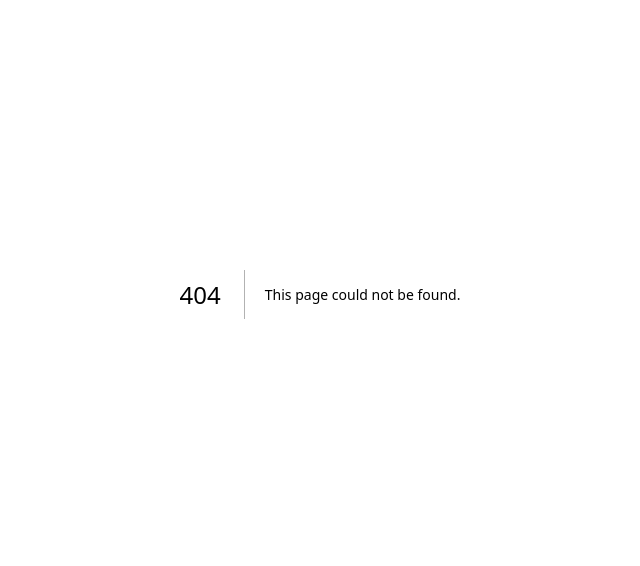
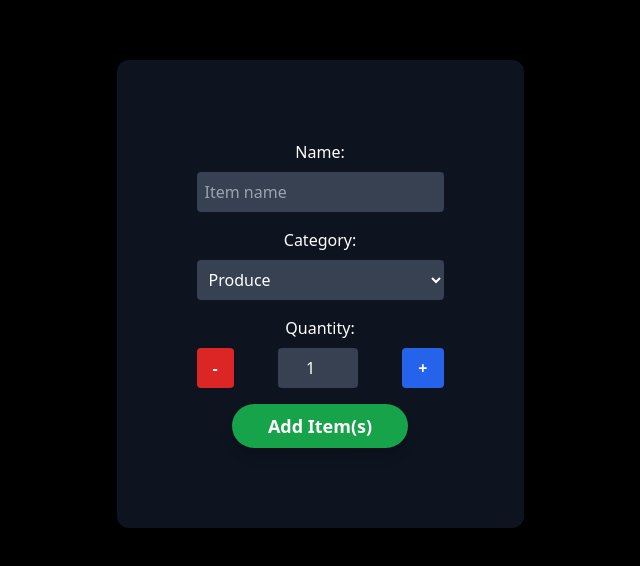
Before and after one commit to Haztky/cprg306-assignments, a Next.js app: page /week-5 in a window 1280 px wide. Before the commit this address had no page. Shown: the part 106-672 px from the top of the page, without its empty margins (320-960 px from the left). Built offline with nearby package versions, Linux system fonts and the light colour scheme.

Commit message:
Week 5
Pretty Straightforward
Learned a lot of cool stuff
Styling was kinda rough tho
But happy with the result
The End :)

```diff
--- a/app/page.js
+++ b/app/page.js
@@ -16,6 +16,9 @@ export default function Page() {
         <li className="mb-2">
           <Link href="/week-4" className="text-white font-semibold hover:text-red-500 transition-colors">Week 4</Link>
         </li>
+        <li className="mb-2">
+          <Link href="/week-5" className="text-white font-semibold hover:text-red-500 transition-colors">Week 5</Link>
+        </li>
       </ul>
     </div>
   );
--- /dev/null
+++ b/app/week-5/new-item.js
@@ -0,0 +1,124 @@
+"use client";
+
+import { useState } from "react";
+
+export function NameComponent({ name, setName }) {
+  return (
+    <div className="mb-4">
+      <label htmlFor="name" className="block text-white mb-2">
+        Name:
+      </label>
+      <input
+        id="name"
+        type="text"
+        value={name}
+        onChange={(e) => setName(e.target.value)}
+        placeholder="Item name"
+        className="w-full p-2 rounded bg-gray-700 text-white placeholder-gray-400"
+        required
+      />
+    </div>
+  );
+}
+
+export function CategoryComponent({ category, setCategory }) {
+  return (
+    <div className="mb-4">
+      <label htmlFor="category" className="block text-white mb-2">
+        Category:
+      </label>
+      <select
+        id="category"
+        value={category}
+        onChange={(e) => setCategory(e.target.value)}
+        className="w-full p-2 rounded bg-gray-700 text-white"
+      >
+        <option value="produce">Produce</option>
+        <option value="dairy">Dairy</option>
+        <option value="bakery">Bakery</option>
+        <option value="meat">Meat</option>
+        <option value="frozen foods">Frozen foods</option>
+        <option value="canned goods">Canned goods</option>
+        <option value="dry foods">Dry foods</option>
+        <option value="beverages">Beverages</option>
+        <option value="snacks">Snacks</option>
+        <option value="household">Household</option>
+        <option value="other">Other</option>
+      </select>
+    </div>
+  );
+}
+
+export default function HandleComponent() {
+  const [name, setName] = useState("");
+  const [category, setCategory] = useState("produce");
+  const [quantity, setQuantity] = useState(1);
+
+  const handleSubmit = (e) => {
+    e.preventDefault();
+    const item = { name, quantity, category };
+
+    console.log(item);
+    alert(`Item: ${name}, Quantity: ${quantity}, Category: ${category}`);
+
+    setName("");
+    setQuantity(1);
+    setCategory("produce");
+  };
+
+  const increment = () => setQuantity((prev) => Math.min(prev + 1, 20));
+  const decrement = () => setQuantity((prev) => Math.max(prev - 1, 1));
+
+  return (
+    <div className="flex items-center justify-center min-h-screen bg-black">
+      <div className="bg-gray-900 bg-opacity-80 p-20 rounded-xl shadow-2xl text-center">
+        <form onSubmit={handleSubmit}>
+          <NameComponent name={name} setName={setName} />
+          <CategoryComponent category={category} setCategory={setCategory} />
+
+          <div className="mb-4">
+            <label htmlFor="quantity" className="block text-white mb-2">
+              Quantity:
+            </label>
+            <div className="flex items-center justify-between">
+              <button
+                type="button"
+                onClick={decrement}
+                disabled={quantity === 1}
+                className={`bg-red-600 hover:bg-red-700 text-white font-semibold py-2 px-4 rounded ${
+                  quantity === 1 ? "bg-gray-400 hover:bg-gray-400" : ""
+                }`}
+              >
+                -
+              </button>
+              <input
+                id="quantity"
+                type="number"
+                value={quantity}
+                readOnly
+                className="w-20 text-center bg-gray-700 text-white p-2 rounded"
+              />
+              <button
+                type="button"
+                onClick={increment}
+                disabled={quantity === 20}
+                className={`bg-blue-600 hover:bg-blue-700 text-white font-semibold py-2 px-4 rounded ${
+                  quantity === 20 ? "bg-gray-400 hover:bg-gray-400" : ""
+                }`}
+              >
+                +
+              </button>
+            </div>
+          </div>
+
+          <button
+            type="submit"
+            className="bg-green-600 hover:bg-green-700 text-white text-lg font-semibold py-2 px-9 rounded-full shadow-lg transform transition-all duration-200 hover:scale-105"
+          >
+            Add Item(s)
+          </button>
+        </form>
+      </div>
+    </div>
+  );
+}
--- /dev/null
+++ b/app/week-5/page.js
@@ -0,0 +1,9 @@
+import NewItem from "./new-item"
+
+export default function Page() {
+    return(
+        <main>
+            <NewItem/>
+        </main>
+    )
+}
```
